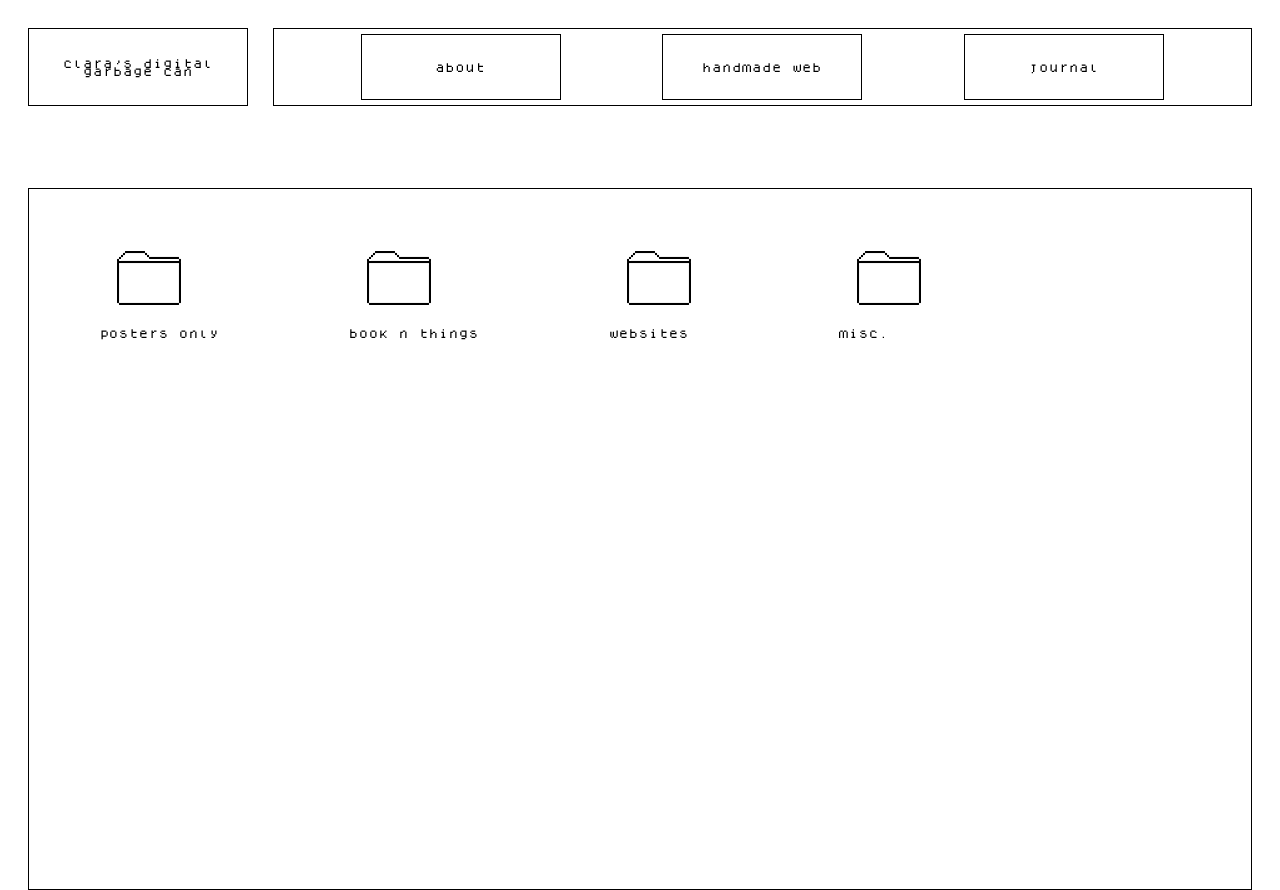
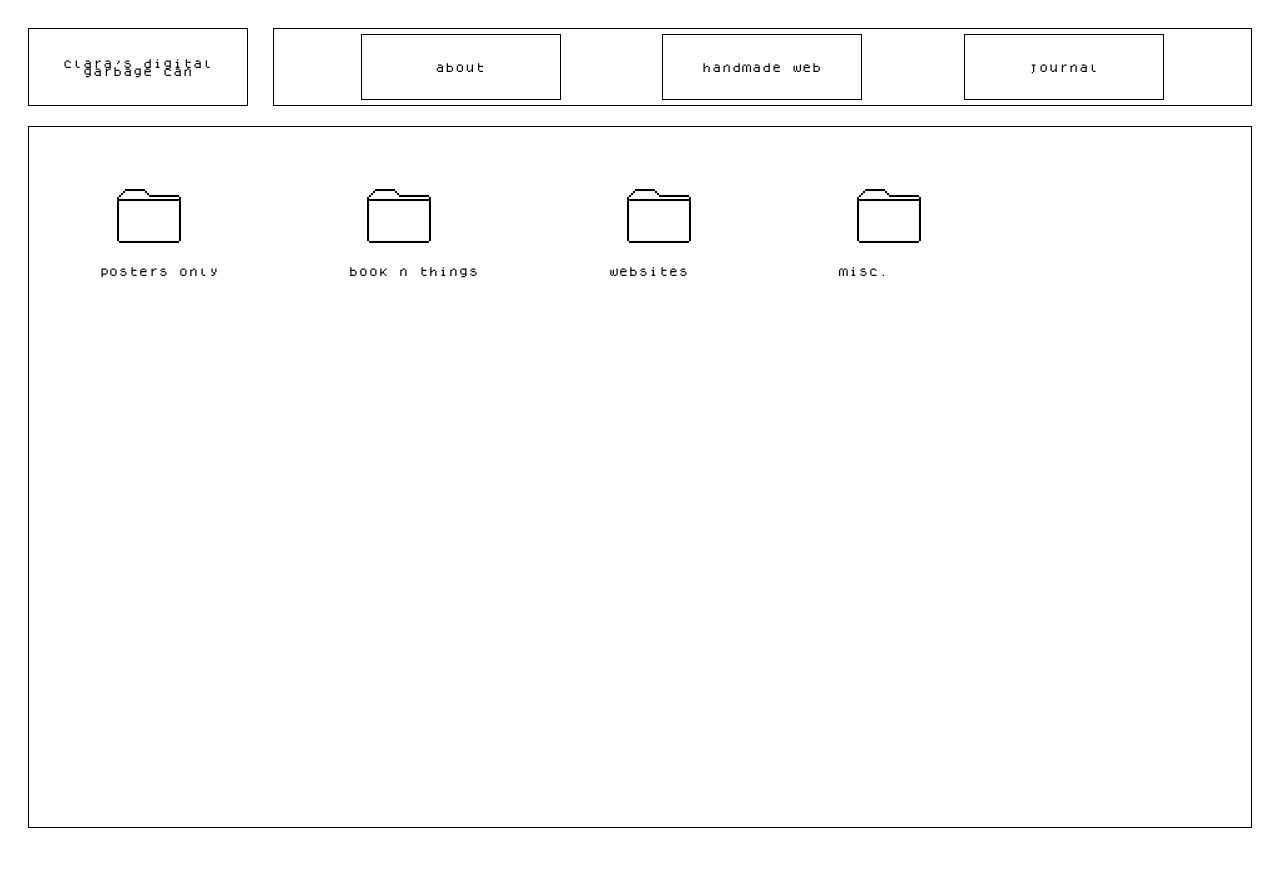
Before and after one commit to cpbennett01/hemisphere, a plain HTML site: page index.html in a window 1280 px wide. After the commit the page ends 828 px from the top, so only its background shows below. Drawn offline with Linux system fonts and the light colour scheme.

Commit message:
create index.html

```diff
--- a/main.css
+++ b/main.css
@@ -28,7 +28,6 @@ a {
     padding: 10px;
     flex-wrap: wrap;
     background-color: rgb(255, 255, 255);
-    gap: 8%;
 }
 
     .top-container {
```
